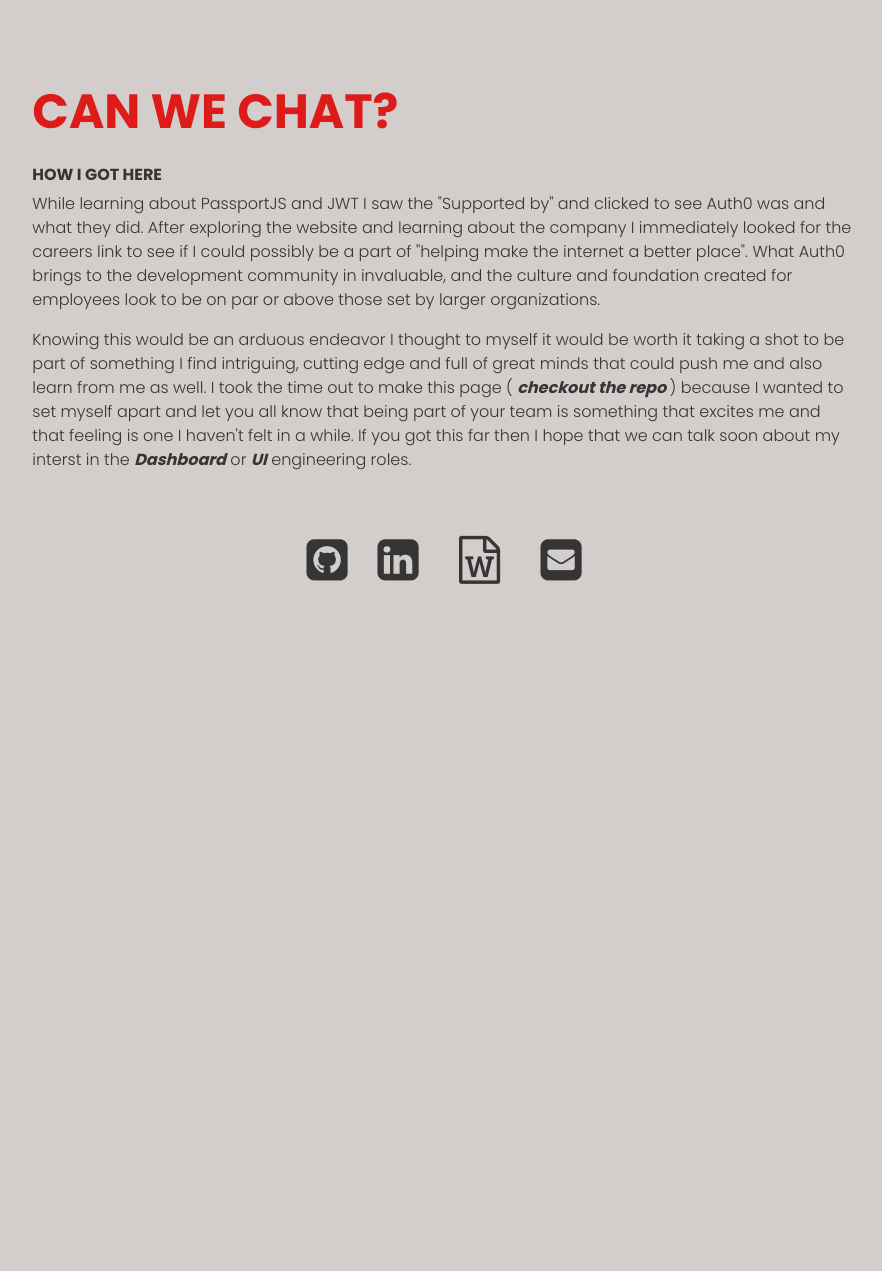
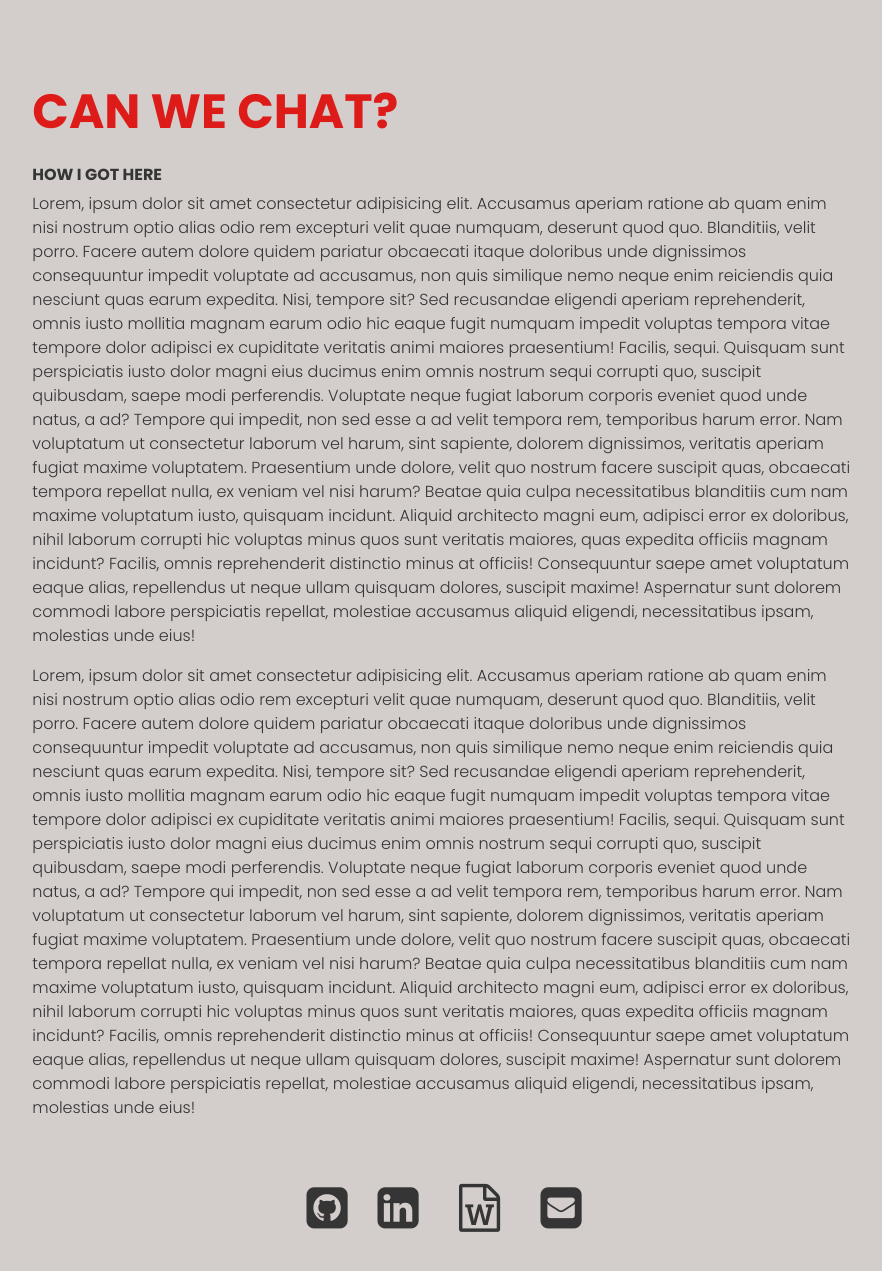
Before and after one commit to ray760/CustomOnePage, a React app: page / in a window 1280 px wide. Shown: the part 855-2126 px from the top of the page, without its empty margins (196-1078 px from the left). Before the commit the page ends 1487 px from the top, so only its background shows below. Built offline with nearby package versions, Linux system fonts and the light colour scheme.

Commit message:
Updated project for easier updating

```diff
--- a/src/css/app.scss
+++ b/src/css/app.scss
@@ -3,7 +3,7 @@
 
 $bg: #D3CECB;
 $text: #353535;
-$redShade: #DD1C1A;
+$headerText: #DD1C1A;
 
 body {
   background-color: $bg;
@@ -40,7 +40,7 @@ p {
   padding-bottom: 2rem;
 
   .heavy {
-    color: $redShade;
+    color: $headerText;
   }
 
   p {
@@ -57,7 +57,7 @@ p {
   backface-visibility: hidden;
 
   h1 {
-    color: $redShade;
+    color: $headerText;
   }
 
   padding-top: 2rem;
@@ -125,7 +125,7 @@ p {
 
 }
 
-.auth0 {
+.company {
 
   a.repo {
     color: $text;
@@ -136,12 +136,12 @@ p {
     transition: color 0.2s;
 
     &:hover {
-      color: $redShade;
+      color: $headerText;
     }
   }
 
   h1 {
-    color: $redShade;
+    color: $headerText;
   }
 
   padding-bottom: 2rem;
@@ -176,7 +176,7 @@ p {
   }
 
   .fa-envelope-square:hover {
-    color: $redShade;
+    color: $headerText;
   }
 
 }
--- a/src/js/app.js
+++ b/src/js/app.js
@@ -8,7 +8,7 @@ import YTVideo from './components/ytVideo'
 import AdsModal from './components/modal'
 import IntroDiv from './components/intro';
 import AboutDiv from './components/about-me';
-import Auth0Div from './components/about-auth0';
+import CompanyDiv from './components/about-co';
 
 class App extends Component {
 
@@ -32,7 +32,7 @@ class App extends Component {
             this.accessModal(vidId)
           }
         } />
-        <Auth0Div />
+        <CompanyDiv />
       </div>
     )
 
--- a/src/js/components/about-auth0.js
+++ /dev/null
@@ -1,49 +0,0 @@
-import React from 'react';
-
-const authDiv = () => {
-  return (
-    <section className="auth0 site-section">
-      <div className="row">
-        <div className="col-md-8 offset-md-2">
-          <h1>CAN WE CHAT?</h1>
-
-          <h6>How I Got here</h6>
-          <p>
-            While learning about PassportJS and JWT I saw the "Supported by" and clicked to see Auth0 was and what they did. After exploring the website and learning about the company I immediately looked for the careers link to see if I could possibly be a part of "helping make the internet a better place". What Auth0 brings to the development community in invaluable, and the culture and foundation created for employees look to be on par or above those set by larger organizations.
-          </p>
-
-          <p>
-            Knowing this would be an arduous endeavor I thought to myself it would be worth it taking a shot to be part of something I find intriguing, cutting edge and full of great minds that could push me and also learn from me as well. I took the time out to make this page ( <a className="repo" href="https://github.com/ray760/CustomOnePage"> checkout the repo </a>) because I wanted to set myself apart and let you all know that being part of your team is something that excites me and that feeling is one I haven't felt in a while. If you got this far then I hope that we can talk soon about my interst in the <a class="repo" href="https://auth0.com/careers/job/engineer-dashboard:617dcb17-986e-4a25-bc9b-f59ce91ab1b1">Dashboard</a> or <a class="repo" href="https://auth0.com/careers/job/ui-engineer-design-system:11e64d5c-495f-4c31-83c6-13f1238c4b17">UI</a> engineering roles.
-          </p>
-        </div>
-
-        <div className="col-md-8 offset-md-2 text-center">
-          <ul className="social-icons list-inline">
-            <a href="https://github.com/ray760?tab=repositories">
-              <li className="list-inline-item">
-                <i className="fa fa-github-square fa-3"></i>
-              </li>
-            </a>
-            <a href="https://www.linkedin.com/in/rayarobertson">
-              <li className="list-inline-item">
-                <i className="fa fa-linkedin-square fa-4" aria-hidden="true"></i>
-              </li>
-            </a>
-            <a href="http://www.rayfolio.com/auth0/docs/Ray-Robertson-Resume-2018.pdf">
-              <li className="list-inline-item">
-                <i className="fa fa-file-word-o fa-fw fa-4" aria-hidden="true"></i>
-              </li>
-            </a>
-            <a href="mailto:ray760@yahoo.com?Subject=Auth0%20UI%20Engineer">
-              <li className="list-inline-item">
-                <i className="fa fa-envelope-square fa-4" aria-hidden="true"></i>
-              </li>
-            </a>
-          </ul>
-        </div>
-      </div>
-    </section>
-  )
-}
-
-export default authDiv;
--- /dev/null
+++ b/src/js/components/about-co.js
@@ -0,0 +1,63 @@
+import React from 'react';
+
+const authDiv = () => {
+  return (
+    <section className="company site-section">
+      <div className="row">
+        <div className="col-md-8 offset-md-2">
+          <h1>CAN WE CHAT?</h1>
+
+          <h6>How I Got here</h6>
+          <p>
+          Lorem, ipsum dolor sit amet consectetur adipisicing elit. Accusamus aperiam ratione ab quam enim nisi nostrum optio alias odio rem excepturi velit quae numquam, deserunt quod quo. Blanditiis, velit porro.
+          Facere autem dolore quidem pariatur obcaecati itaque doloribus unde dignissimos consequuntur impedit voluptate ad accusamus, non quis similique nemo neque enim reiciendis quia nesciunt quas earum expedita. Nisi, tempore sit?
+          Sed recusandae eligendi aperiam reprehenderit, omnis iusto mollitia magnam earum odio hic eaque fugit numquam impedit voluptas tempora vitae tempore dolor adipisci ex cupiditate veritatis animi maiores praesentium! Facilis, sequi.
+          Quisquam sunt perspiciatis iusto dolor magni eius ducimus enim omnis nostrum sequi corrupti quo, suscipit quibusdam, saepe modi perferendis. Voluptate neque fugiat laborum corporis eveniet quod unde natus, a ad?
+          Tempore qui impedit, non sed esse a ad velit tempora rem, temporibus harum error. Nam voluptatum ut consectetur laborum vel harum, sint sapiente, dolorem dignissimos, veritatis aperiam fugiat maxime voluptatem.
+          Praesentium unde dolore, velit quo nostrum facere suscipit quas, obcaecati tempora repellat nulla, ex veniam vel nisi harum? Beatae quia culpa necessitatibus blanditiis cum nam maxime voluptatum iusto, quisquam incidunt.
+          Aliquid architecto magni eum, adipisci error ex doloribus, nihil laborum corrupti hic voluptas minus quos sunt veritatis maiores, quas expedita officiis magnam incidunt? Facilis, omnis reprehenderit distinctio minus at officiis!
+          Consequuntur saepe amet voluptatum eaque alias, repellendus ut neque ullam quisquam dolores, suscipit maxime! Aspernatur sunt dolorem commodi labore perspiciatis repellat, molestiae accusamus aliquid eligendi, necessitatibus ipsam, molestias unde eius!
+          </p>
+
+          <p>
+          Lorem, ipsum dolor sit amet consectetur adipisicing elit. Accusamus aperiam ratione ab quam enim nisi nostrum optio alias odio rem excepturi velit quae numquam, deserunt quod quo. Blanditiis, velit porro.
+          Facere autem dolore quidem pariatur obcaecati itaque doloribus unde dignissimos consequuntur impedit voluptate ad accusamus, non quis similique nemo neque enim reiciendis quia nesciunt quas earum expedita. Nisi, tempore sit?
+          Sed recusandae eligendi aperiam reprehenderit, omnis iusto mollitia magnam earum odio hic eaque fugit numquam impedit voluptas tempora vitae tempore dolor adipisci ex cupiditate veritatis animi maiores praesentium! Facilis, sequi.
+          Quisquam sunt perspiciatis iusto dolor magni eius ducimus enim omnis nostrum sequi corrupti quo, suscipit quibusdam, saepe modi perferendis. Voluptate neque fugiat laborum corporis eveniet quod unde natus, a ad?
+          Tempore qui impedit, non sed esse a ad velit tempora rem, temporibus harum error. Nam voluptatum ut consectetur laborum vel harum, sint sapiente, dolorem dignissimos, veritatis aperiam fugiat maxime voluptatem.
+          Praesentium unde dolore, velit quo nostrum facere suscipit quas, obcaecati tempora repellat nulla, ex veniam vel nisi harum? Beatae quia culpa necessitatibus blanditiis cum nam maxime voluptatum iusto, quisquam incidunt.
+          Aliquid architecto magni eum, adipisci error ex doloribus, nihil laborum corrupti hic voluptas minus quos sunt veritatis maiores, quas expedita officiis magnam incidunt? Facilis, omnis reprehenderit distinctio minus at officiis!
+          Consequuntur saepe amet voluptatum eaque alias, repellendus ut neque ullam quisquam dolores, suscipit maxime! Aspernatur sunt dolorem commodi labore perspiciatis repellat, molestiae accusamus aliquid eligendi, necessitatibus ipsam, molestias unde eius!
+          </p>
+        </div>
+
+        <div className="col-md-8 offset-md-2 text-center">
+          <ul className="social-icons list-inline">
+            <a href="https://github.com/ray760?tab=repositories">
+              <li className="list-inline-item">
+                <i className="fa fa-github-square fa-3"></i>
+              </li>
+            </a>
+            <a href="https://www.linkedin.com/in/rayarobertson">
+              <li className="list-inline-item">
+                <i className="fa fa-linkedin-square fa-4" aria-hidden="true"></i>
+              </li>
+            </a>
+            <a href="http://www.rayfolio.com/salesforce/docs/Ray-Robertson-Resume.pdf">
+              <li className="list-inline-item">
+                <i className="fa fa-file-word-o fa-fw fa-4" aria-hidden="true"></i>
+              </li>
+            </a>
+            <a href="mailto:ray760@yahoo.com?Subject=%20UI%20Engineer">
+              <li className="list-inline-item">
+                <i className="fa fa-envelope-square fa-4" aria-hidden="true"></i>
+              </li>
+            </a>
+          </ul>
+        </div>
+      </div>
+    </section>
+  )
+}
+
+export default authDiv;
--- a/src/js/components/intro.js
+++ b/src/js/components/intro.js
@@ -7,7 +7,7 @@ const introDiv = () => {
         <div className="col-md-8 offset-md-2">
           <h1>Hi, I'm <span className="heavy">Ray Robertson</span></h1>
           <p className="col-sm-6 col-md-12">
-            If you're here right now then more than likely you're an Auth0 employee, and that's awesome because I'd like to be one too. So here's my simple pitch!
+            If you're here right now then more than likely you're an (Co. Name) employee, and that's awesome because I'd like to be one too. So here's my simple pitch!
           </p>
         </div>
       </div>
```
